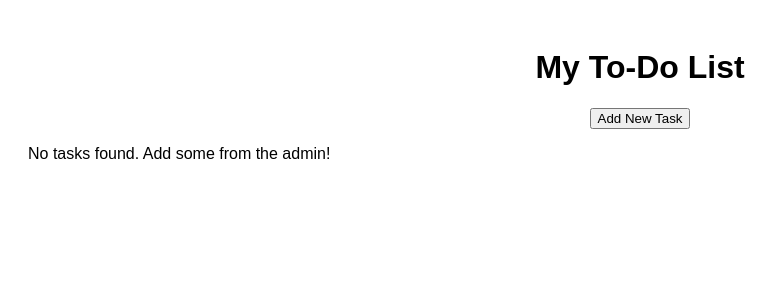
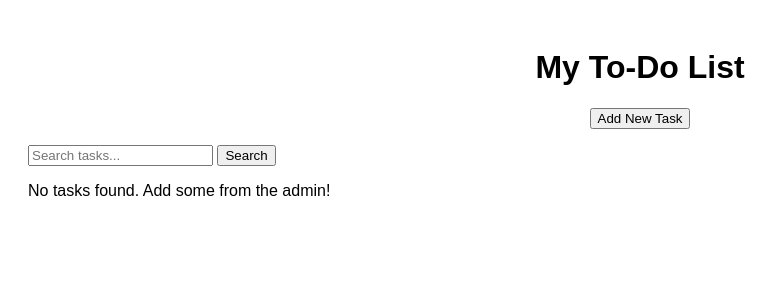
Before and after one commit to lakshyagurjar20/ToDoList, a Django app: page / in a window 1280 px wide. Shown: the top 300 px of the page, without its empty margins (0-780 px from the left). Run offline with Django 5.2, Linux system fonts and the light colour scheme; data that the repository does not hold is empty.

Commit message:
Add search functionality to task list view and template

```diff
--- a/todo/templates/todo/task_list.html
+++ b/todo/templates/todo/task_list.html
@@ -14,6 +14,12 @@
   <p style="text-align: center;">
       <a href="{% url 'add_task' %}"><button>Add New Task</button></a>
   </p>
+  <p style="text-align: center;">
+    <form method="get" style="display: inline;">
+        <input type="text" name="q" placeholder="Search tasks..." value="{{ query|default:'' }}">
+        <button type="submit">Search</button>
+    </form>
+</p>
 
   {% for task in tasks %}
   <div class="task">
--- a/todo/views.py
+++ b/todo/views.py
@@ -2,8 +2,12 @@ from django.shortcuts import render
 from .models import Task
 
 def task_list(request):
+    query = request.GET.get('q')  # get 'q' param from URL
     tasks = Task.objects.all().order_by('-created')
-    return render(request, 'todo/task_list.html', {'tasks': tasks})
+    if query:
+        tasks = tasks.filter(title__icontains=query)
+    return render(request, 'todo/task_list.html', {'tasks': tasks, 'query': query})
+
 
 from django.shortcuts import redirect
 from .forms import TaskForm
```
